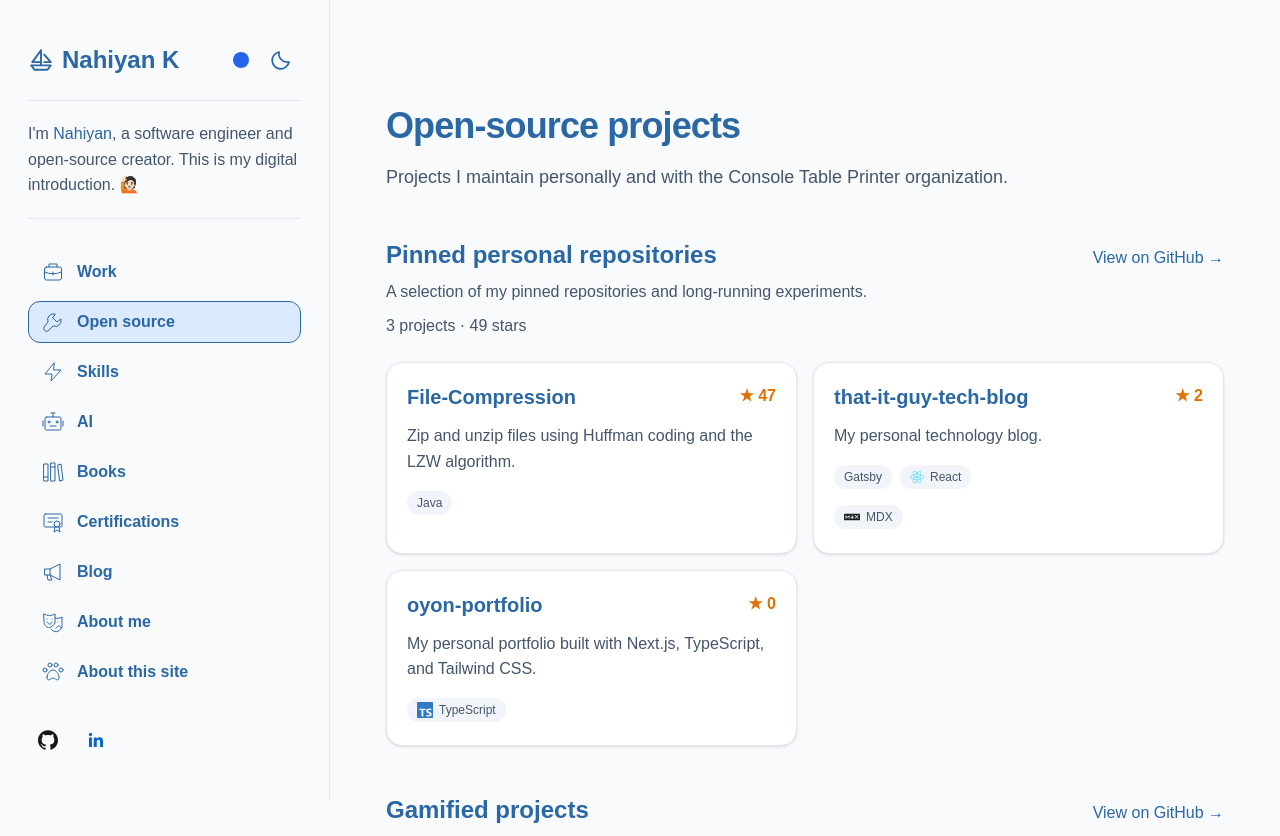
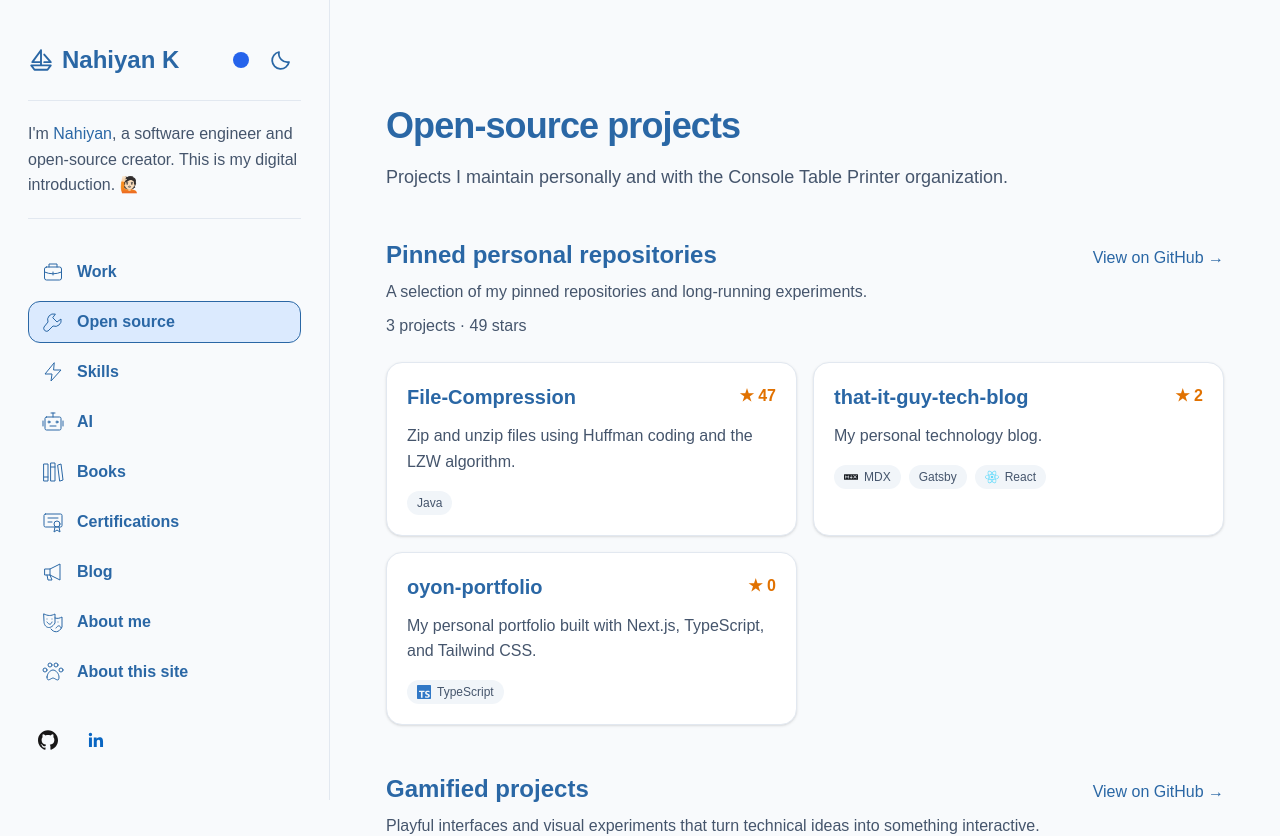
Before and after one commit to ayonious/oyon-portfolio, a Next.js app: page /projects in a window 1280 px wide. Shown: the top 836 px of the page. Built offline with nearby package versions, Linux system fonts and the light colour scheme.

Commit message:
refactor: combine project language tags

```diff
--- a/app/projects/page.tsx
+++ b/app/projects/page.tsx
@@ -6,9 +6,17 @@
 import BrandIcon from "../../components/BrandIcon";
 
 function getProjectTechnologies(project: OpenSourceProject) {
-  return [...new Set(project.technologies ?? [])].filter(
-    (technology) => technology.toLowerCase() !== project.language?.toLowerCase(),
-  );
+  const technologies = project.language
+    ? [project.language, ...(project.technologies ?? [])]
+    : project.technologies ?? [];
+  const seen = new Set<string>();
+
+  return technologies.filter((technology) => {
+    const normalized = technology.toLowerCase();
+    if (seen.has(normalized)) return false;
+    seen.add(normalized);
+    return true;
+  });
 }
 
 function ProjectCard({ project }: { project: OpenSourceProject }) {
@@ -62,12 +70,6 @@
         </a>
       )}
 
-      {project.language && (
-        <span className="mt-4 inline-flex items-center gap-1.5 rounded-full bg-slate-100 px-2.5 py-1 text-xs font-medium text-slate-600 dark:bg-slate-800 dark:text-slate-300">
-          <BrandIcon name={project.language} className="h-4 w-4 shrink-0" />
-          {project.language}
-        </span>
-      )}
     </article>
   );
 }
```
Also changed, not shown: 1 other file (tests, documents, lock files or other folders).
